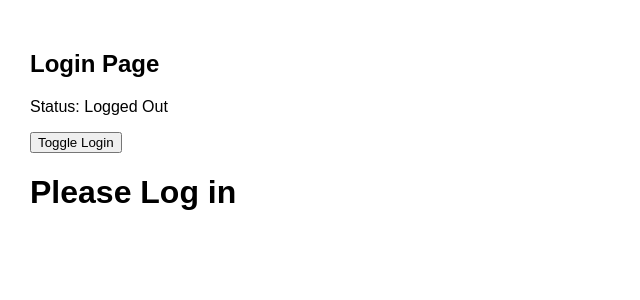
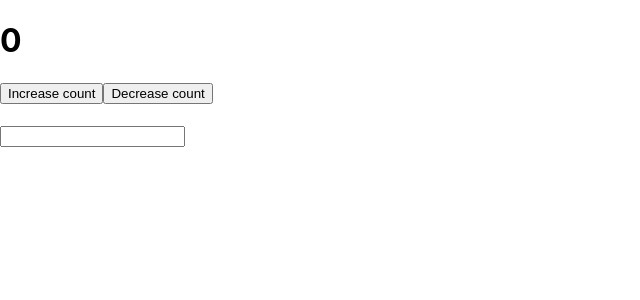
Before and after one commit to rajatagrawal01/230-Bhawarkua-FE, a React (Create React App) app in the folder myapp/: page / in a window 1280 px wide. Shown: the top 300 px of the page, without its empty margins (0-640 px from the left). Built offline with nearby package versions, Linux system fonts and the light colour scheme.

Commit message:
useEffect

```diff
--- a/myapp/src/App.js
+++ b/myapp/src/App.js
@@ -3,6 +3,7 @@ import './App.css';
 import img from './assets/image.jpg'
 import User from './User';
 import UseState from './components/UseState';
+import UseEffect from './components/UseEffect';
 
 function App() {
   return (
@@ -10,9 +11,11 @@ function App() {
       {/* <User name="Neha" mob="09876544" city="Indore"/>
       <User name="Rajat" mob="232435624" city="765765765"/>
       <User name="sjhfdhjs " mob="hfsdghfsd" city="syrdsd"/> */}
-      <UseState/>
+      {/* <UseState/> */}
+      <UseEffect/>
     </div>
   );
 }
 
+
 export default App;
--- /dev/null
+++ b/myapp/src/components/UseEffect.js
@@ -0,0 +1,26 @@
+import { Button } from 'bootstrap'
+import React,{useEffect,useState} from 'react'
+
+export default function UseEffect() {
+    const [count,setCount]=useState(0)
+    const [stuName,setStuName]=useState("")
+
+    useEffect(()=>{
+        console.log("Count Changed");
+    },[count])
+
+    useEffect(()=>{
+        console.log("Name Changed");
+    },[stuName])
+
+    return (
+    <div>
+        <h1>{count}</h1>
+        <button onClick={()=>setCount(count+1)}>Increase count</button>
+        <button onClick={()=>setCount(count-1)}>Decrease count</button>
+
+        <h1>{stuName}</h1>
+        <input onKeyUp={(e)=>{setStuName(e.target.value)}}/>
+    </div>
+  )
+}
```
